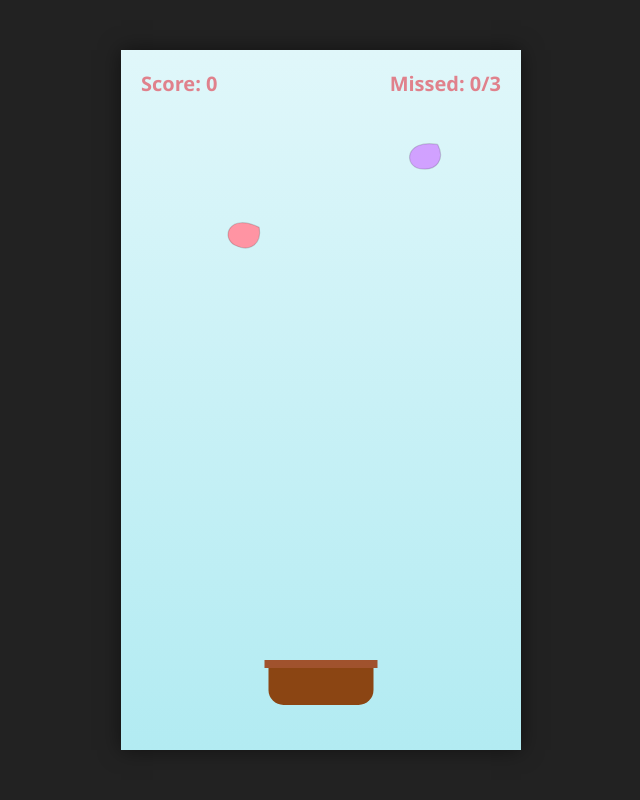
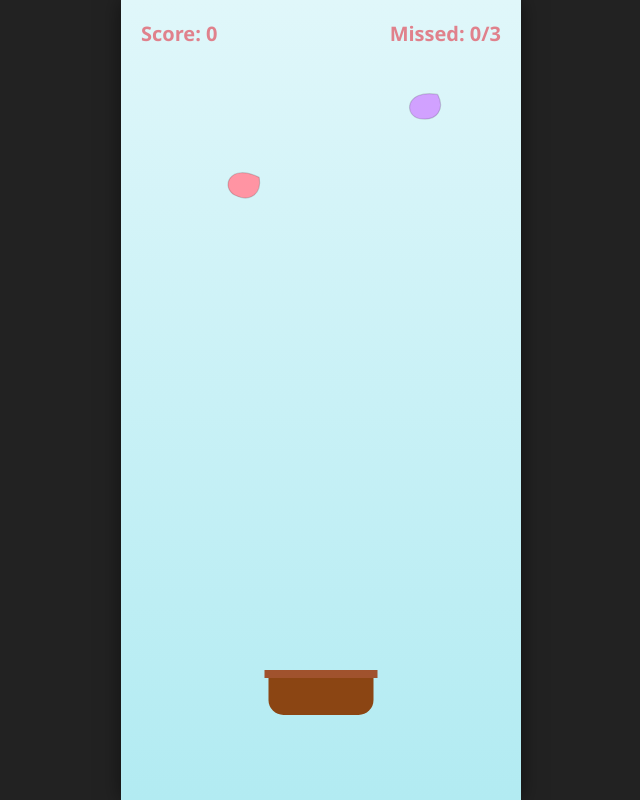
Before and after one commit to bloomreminder/petal_catcher, a plain HTML site: page index.html in a window 1280 px wide. Both pictures are taken after a click on the button "START". Shown: the whole page, without its empty margins (319-959 px from the left). Drawn offline with Linux system fonts and the light colour scheme.

Commit message:
Add files via upload

```diff
--- a/index.html
+++ b/index.html
@@ -17,6 +17,7 @@
             justify-content: center;
             align-items: center;
             height: 100vh;
+            height: 100dvh; /* Dynamic viewport height to prevent mobile browser gap issues */
             overflow: hidden;
             font-family: 'Segoe UI', Tahoma, Geneva, Verdana, sans-serif;
             touch-action: none;
@@ -26,8 +27,7 @@
             width: 100%;
             max-width: 400px;
             height: 100%;
-            max-height: 700px;
-            background: linear-gradient(to bottom, #e0f7fa, #b2ebf2); /* Softer sky color */
+            background: linear-gradient(to bottom, #e0f7fa, #b2ebf2);
             overflow: hidden;
             box-shadow: 0 0 20px rgba(0,0,0,0.5);
         }
@@ -46,7 +46,7 @@
             padding: 0 20px;
             font-size: 20px;
             font-weight: bold;
-            color: #e0818c; /* Matched to the start button color */
+            color: #e0818c;
             pointer-events: none;
             z-index: 10;
         }
@@ -64,13 +64,13 @@
             z-index: 20;
         }
         #logo {
-            width: 85%; /* Responsive size */
+            width: 85%;
             max-width: 320px;
             height: auto;
             margin-bottom: 40px;
         }
         .menu-btn {
-            background: #e0818c; /* Matched to the logo's pink color */
+            background: #e0818c;
             border: none;
             color: white;
             padding: 15px 40px;
@@ -97,7 +97,7 @@
             align-items: center;
             color: white;
             z-index: 20;
-            display: none; /* Hidden by default */
+            display: none;
         }
         #game-over-screen h1 {
             font-size: 40px;
@@ -154,17 +154,15 @@
         let spawnInterval = 65;
 
         const basket = {
-            width: 105, // Slightly wider basket for better playability
+            width: 105,
             height: 45,
             x: 0,
-            y: 0,
+            y: 0, // Calculated dynamically in resizeCanvas to sit safely above mobile navigation bars
             speed: 14
         };
 
         let keys = { ArrowLeft: false, ArrowRight: false };
         let isDragging = false;
-
-        const petalPaths = [];
 
         function createPetalPath(scale = 1) {
             const p = new Path2D();
@@ -182,7 +180,9 @@
             canvas.width = container.clientWidth;
             canvas.height = container.clientHeight;
             basket.x = canvas.width / 2 - basket.width / 2;
-            basket.y = canvas.height - 90;
+
+            // Moved the basket higher up (130 pixels from the bottom) to clear mobile browser toolbars/buttons
+            basket.y = canvas.height - 130;
         }
         window.addEventListener('resize', resizeCanvas);
         resizeCanvas();
@@ -230,7 +230,6 @@
                 this.height = 30 * this.scale;
                 this.radius = 15 * this.scale;
 
-                // Constrain spawn range so extreme left/right impossible spawns don't happen
                 const margin = 30;
                 const maxSpawnX = canvas.width - this.width - margin;
                 this.x = Math.random() * (maxSpawnX - margin) + margin;
@@ -267,6 +266,7 @@
             document.getElementById('start-screen').style.display = 'none';
             document.getElementById('ui').style.display = 'flex';
             canvas.style.display = 'block';
+            resizeCanvas(); // Ensure positions align correctly upon starting
             resetGameVars();
             isPlaying = true;
             loop();
@@ -340,7 +340,8 @@
                     continue;
                 }
 
-                if (p.y > canvas.height) {
+                // Petals now count as missed once they pass below the basket line
+                if (p.y > basket.y + basket.height) {
                     missed++;
                     document.getElementById('missed-display').innerText = `Missed: ${missed}/${maxMisses}`;
                     petals.splice(i, 1);
```
